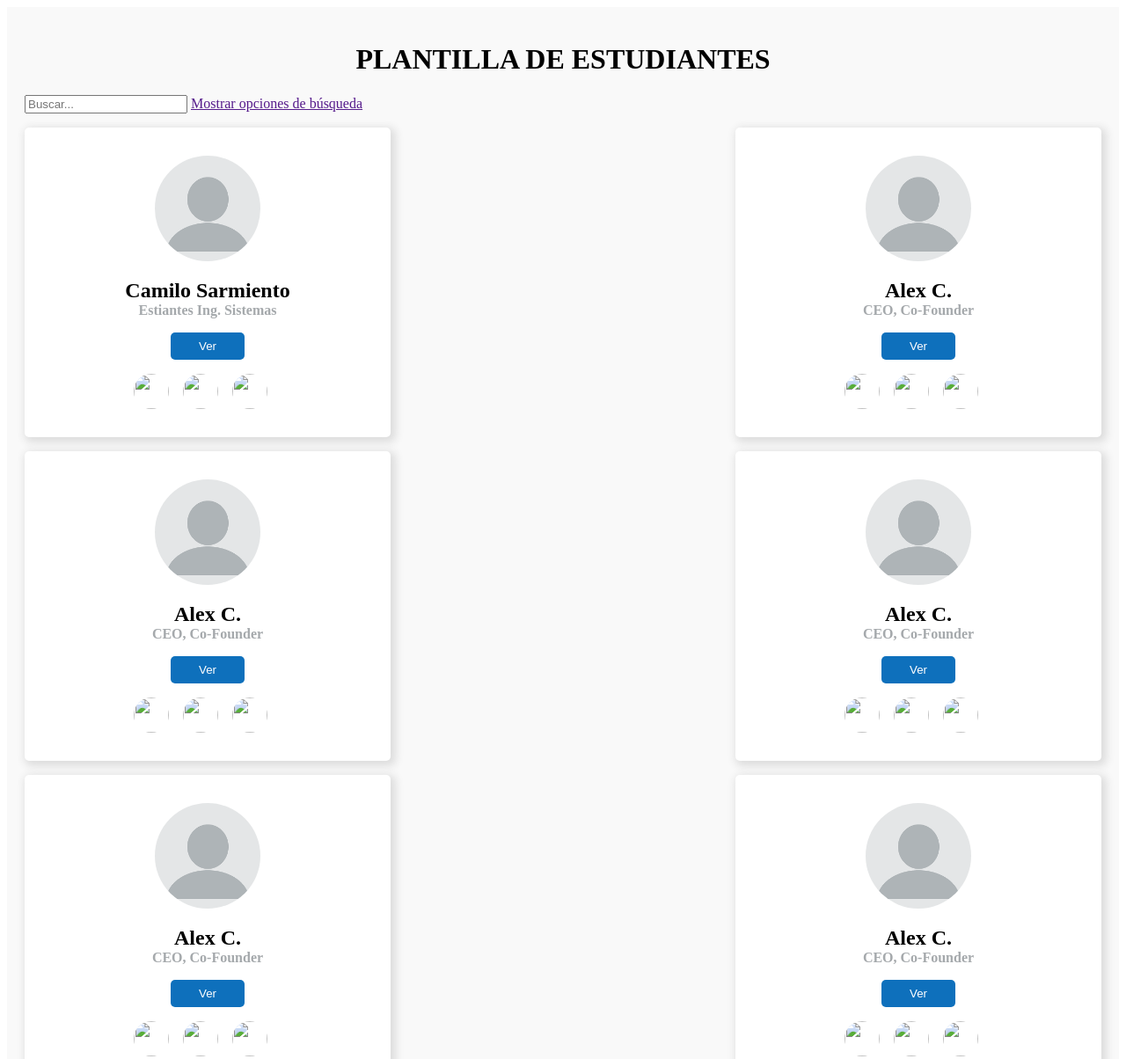
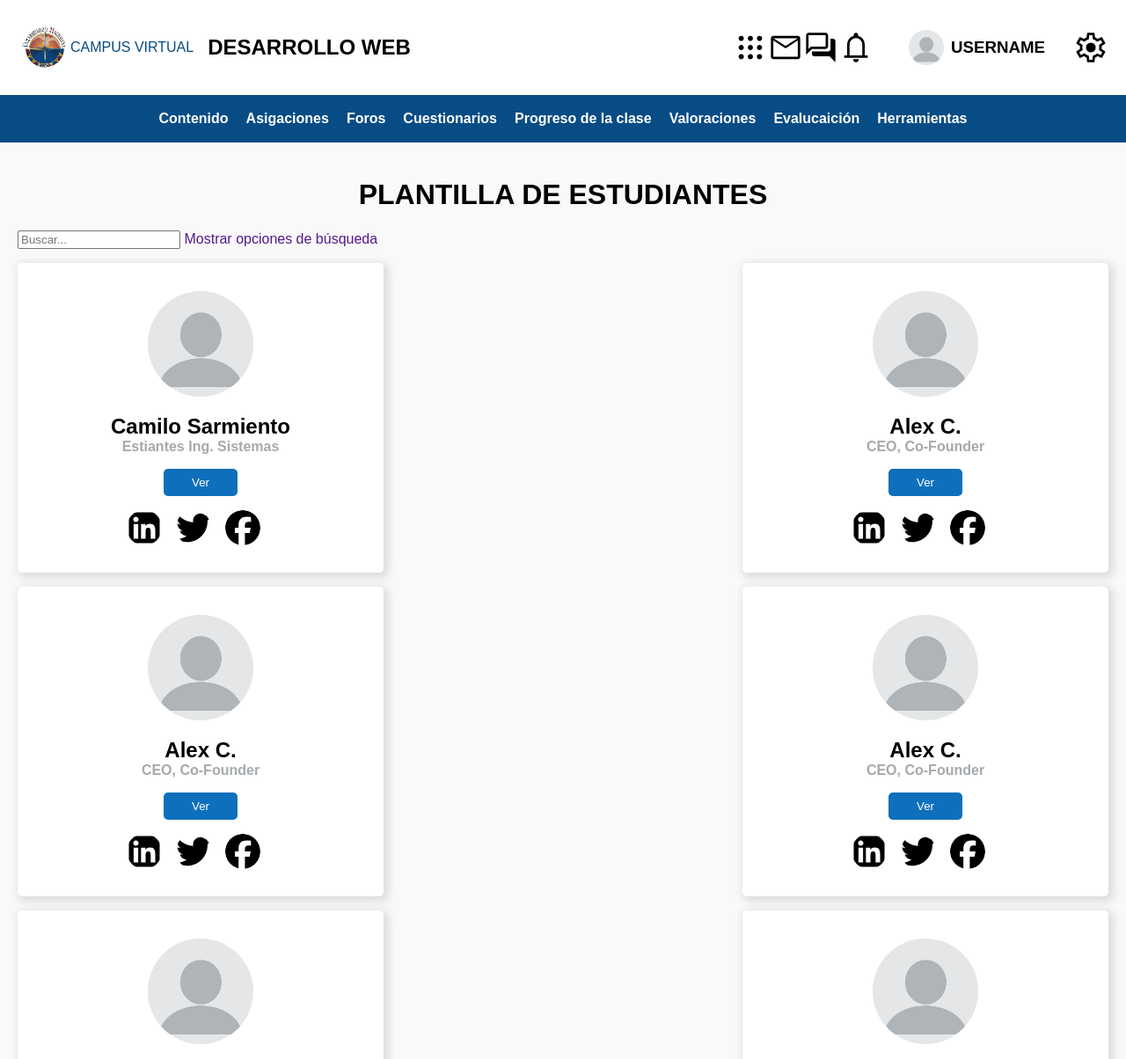
Before and after one commit to Camilo-845/Prog.-Web-Tarea-1, a plain HTML site: page index.html in a window 1280 px wide. Shown: the top 1204 px of the page at 88% size. Drawn offline with Linux system fonts and the light colour scheme.

Commit message:
fix: styles error

```diff
--- a/css/styles.css
+++ b/css/styles.css
@@ -1,4 +1,69 @@
 
+/* Estilos para el cuerpo de la página */
+body {
+    font-family: Arial, sans-serif;
+    margin: 0;
+    padding: 0;
+  }
+
+  /* Estilos para el encabezado */
+  header {
+    justify-content: space-between;
+    padding: 20px;
+    display: flex;
+    align-items: center;
+  }
+
+  a {
+    text-decoration: none;
+  }
+  #headerSecition1 {
+    display: flex;
+    align-items: center;
+  }
+  #headerSecition2 {
+    align-items: center;
+    display: flex;
+  }
+  #headerSecition2 picture {
+    margin: 0 2rem;
+    align-items: center;
+    display: flex;
+  }
+  #LogoImage {
+    width: 60px;
+    height: 60px;
+  }
+  #LogoImage2 {
+    margin: 0 8px;
+    width: 40px;
+    height: 40px;
+    border-radius: 100px;
+  }
+  #UnimagLogoContainer {
+    color: #074c85;
+    margin-right: 1rem;
+    display: flex;
+    align-items: center;
+  }
+
+  /* Estilos para el menú de navegación */
+  nav {
+    padding: 0.5rem 0;
+    text-decoration: none;
+    background-color: #074c85;
+    display: flex;
+    justify-content: center;
+  }
+  nav a {
+    color: white;
+    padding: 10px;
+    font-weight: bold;
+  }
+  nav a:hover {
+    background-color: #0E70BC;
+    text-decoration: underline;
+  }
 
 /* Estilos para el contenido principal */
 main {
--- a/index.html
+++ b/index.html
@@ -1,12 +1,44 @@
 <!DOCTYPE html>
 <html lang="en">
   <head>
-    <meta charset="UTF-8" />
-    <meta name="viewport" content="width=device-width, initial-scale=1.0" />
-    <title>Document</title>
+    <meta charset="utf-8" />
+    <meta name="viewport" content="width=device-width,initial-scale=1" />
+    <title>HV Camilo Sarmiento</title>
     <link rel="stylesheet" href="css/styles.css" />
   </head>
   <body>
+    <header>
+      <section id="headerSecition1">
+        <a href="index.html">
+          <picture id="UnimagLogoContainer">
+            <img id="LogoImage" src="resources/UnimagLogo.png" alt="" />
+            <p>CAMPUS VIRTUAL</p>
+          </picture>
+        </a>
+        <h1>DESARROLLO WEB</h1>
+      </section>
+      <section id="headerSecition2">
+        <img src="resources/appsLogo.svg" alt="" />
+        <img src="resources/mailLogo.svg" alt="" />
+        <img src="resources/chatLogo.svg" alt="" />
+        <img src="resources/notification.svg" alt="" />
+        <picture>
+          <img src="resources/ProfileImage.png" alt="" id="LogoImage2" />
+          <h3>USERNAME</h3>
+        </picture>
+        <img src="resources/settings.svg" alt="" />
+      </section>
+    </header>
+    <nav>
+      <a href="#">Contenido</a>
+      <a href="#">Asigaciones</a>
+      <a href="#">Foros</a>
+      <a href="#">Cuestionarios</a>
+      <a href="#">Progreso de la clase</a>
+      <a href="#">Valoraciones</a>
+      <a href="#">Evalucaición</a>
+      <a href="#">Herramientas</a>
+    </nav>
     <main>
       <h1>PLANTILLA DE ESTUDIANTES</h1>
       <section class="barraBusqueda">
@@ -22,9 +54,9 @@
             <button class="button">Ver</button>
           </a>
           <section class="profileNets">
-            <img src="resources/LinkedinLogo.png" alt="" id="profileNetImage" />
-            <img src="resources/TwitterLogo.png" alt="" id="profileNetImage" />
-            <img src="resources/FacebookLogo.png" alt="" id="profileNetImage" />
+            <img src="resources/LinkedinLogo.svg" alt="" id="profileNetImage" />
+            <img src="resources/TwitterLogo.svg" alt="" id="profileNetImage" />
+            <img src="resources/FacebookLogo.svg" alt="" id="profileNetImage" />
           </section>
         </article>
         <article class="profileTarget">
@@ -33,9 +65,9 @@
           <p class="profileRole">CEO, Co-Founder</p>
           <button class="button">Ver</button>
           <section class="profileNets">
-            <img src="resources/LinkedinLogo.png" alt="" id="profileNetImage" />
-            <img src="resources/TwitterLogo.png" alt="" id="profileNetImage" />
-            <img src="resources/FacebookLogo.png" alt="" id="profileNetImage" />
+            <img src="resources/LinkedinLogo.svg" alt="" id="profileNetImage" />
+            <img src="resources/TwitterLogo.svg" alt="" id="profileNetImage" />
+            <img src="resources/FacebookLogo.svg" alt="" id="profileNetImage" />
           </section>
         </article>
         <article class="profileTarget">
@@ -44,9 +76,9 @@
           <p class="profileRole">CEO, Co-Founder</p>
           <button class="button">Ver</button>
           <section class="profileNets">
-            <img src="resources/LinkedinLogo.png" alt="" id="profileNetImage" />
-            <img src="resources/TwitterLogo.png" alt="" id="profileNetImage" />
-            <img src="resources/FacebookLogo.png" alt="" id="profileNetImage" />
+            <img src="resources/LinkedinLogo.svg" alt="" id="profileNetImage" />
+            <img src="resources/TwitterLogo.svg" alt="" id="profileNetImage" />
+            <img src="resources/FacebookLogo.svg" alt="" id="profileNetImage" />
           </section>
         </article>
         <article class="profileTarget">
@@ -55,9 +87,9 @@
           <p class="profileRole">CEO, Co-Founder</p>
           <button class="button">Ver</button>
           <section class="profileNets">
-            <img src="resources/LinkedinLogo.png" alt="" id="profileNetImage" />
-            <img src="resources/TwitterLogo.png" alt="" id="profileNetImage" />
-            <img src="resources/FacebookLogo.png" alt="" id="profileNetImage" />
+            <img src="resources/LinkedinLogo.svg" alt="" id="profileNetImage" />
+            <img src="resources/TwitterLogo.svg" alt="" id="profileNetImage" />
+            <img src="resources/FacebookLogo.svg" alt="" id="profileNetImage" />
           </section>
         </article>
         <article class="profileTarget">
@@ -66,9 +98,9 @@
           <p class="profileRole">CEO, Co-Founder</p>
           <button class="button">Ver</button>
           <section class="profileNets">
-            <img src="resources/LinkedinLogo.png" alt="" id="profileNetImage" />
-            <img src="resources/TwitterLogo.png" alt="" id="profileNetImage" />
-            <img src="resources/FacebookLogo.png" alt="" id="profileNetImage" />
+            <img src="resources/LinkedinLogo.svg" alt="" id="profileNetImage" />
+            <img src="resources/TwitterLogo.svg" alt="" id="profileNetImage" />
+            <img src="resources/FacebookLogo.svg" alt="" id="profileNetImage" />
           </section>
         </article>
         <article class="profileTarget">
@@ -77,9 +109,9 @@
           <p class="profileRole">CEO, Co-Founder</p>
           <button class="button">Ver</button>
           <section class="profileNets">
-            <img src="resources/LinkedinLogo.png" alt="" id="profileNetImage" />
-            <img src="resources/TwitterLogo.png" alt="" id="profileNetImage" />
-            <img src="resources/FacebookLogo.png" alt="" id="profileNetImage" />
+            <img src="resources/LinkedinLogo.svg" alt="" id="profileNetImage" />
+            <img src="resources/TwitterLogo.svg" alt="" id="profileNetImage" />
+            <img src="resources/FacebookLogo.svg" alt="" id="profileNetImage" />
           </section>
         </article>
         <article class="profileTarget">
@@ -88,9 +120,9 @@
           <p class="profileRole">CEO, Co-Founder</p>
           <button class="button">Ver</button>
           <section class="profileNets">
-            <img src="resources/LinkedinLogo.png" alt="" id="profileNetImage" />
-            <img src="resources/TwitterLogo.png" alt="" id="profileNetImage" />
-            <img src="resources/FacebookLogo.png" alt="" id="profileNetImage" />
+            <img src="resources/LinkedinLogo.svg" alt="" id="profileNetImage" />
+            <img src="resources/TwitterLogo.svg" alt="" id="profileNetImage" />
+            <img src="resources/FacebookLogo.svg" alt="" id="profileNetImage" />
           </section>
         </article>
         <article class="profileTarget">
@@ -99,9 +131,9 @@
           <p class="profileRole">CEO, Co-Founder</p>
           <button class="button">Ver</button>
           <section class="profileNets">
-            <img src="resources/LinkedinLogo.png" alt="" id="profileNetImage" />
-            <img src="resources/TwitterLogo.png" alt="" id="profileNetImage" />
-            <img src="resources/FacebookLogo.png" alt="" id="profileNetImage" />
+            <img src="resources/LinkedinLogo.svg" alt="" id="profileNetImage" />
+            <img src="resources/TwitterLogo.svg" alt="" id="profileNetImage" />
+            <img src="resources/FacebookLogo.svg" alt="" id="profileNetImage" />
           </section>
         </article>
         <article class="profileTarget">
@@ -110,9 +142,9 @@
           <p class="profileRole">CEO, Co-Founder</p>
           <button class="button">Ver</button>
           <section class="profileNets">
-            <img src="resources/LinkedinLogo.png" alt="" id="profileNetImage" />
-            <img src="resources/TwitterLogo.png" alt="" id="profileNetImage" />
-            <img src="resources/FacebookLogo.png" alt="" id="profileNetImage" />
+            <img src="resources/LinkedinLogo.svg" alt="" id="profileNetImage" />
+            <img src="resources/TwitterLogo.svg" alt="" id="profileNetImage" />
+            <img src="resources/FacebookLogo.svg" alt="" id="profileNetImage" />
           </section>
         </article>
       </section>
```
